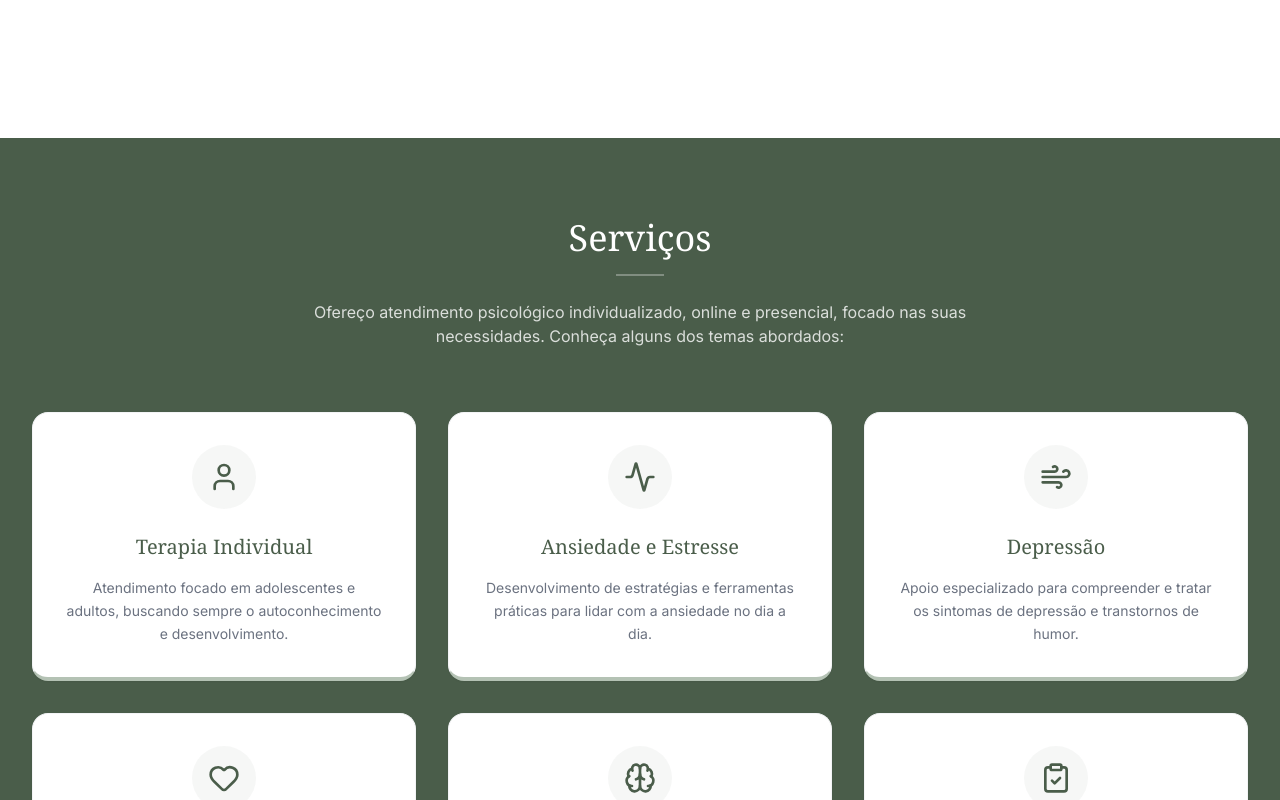
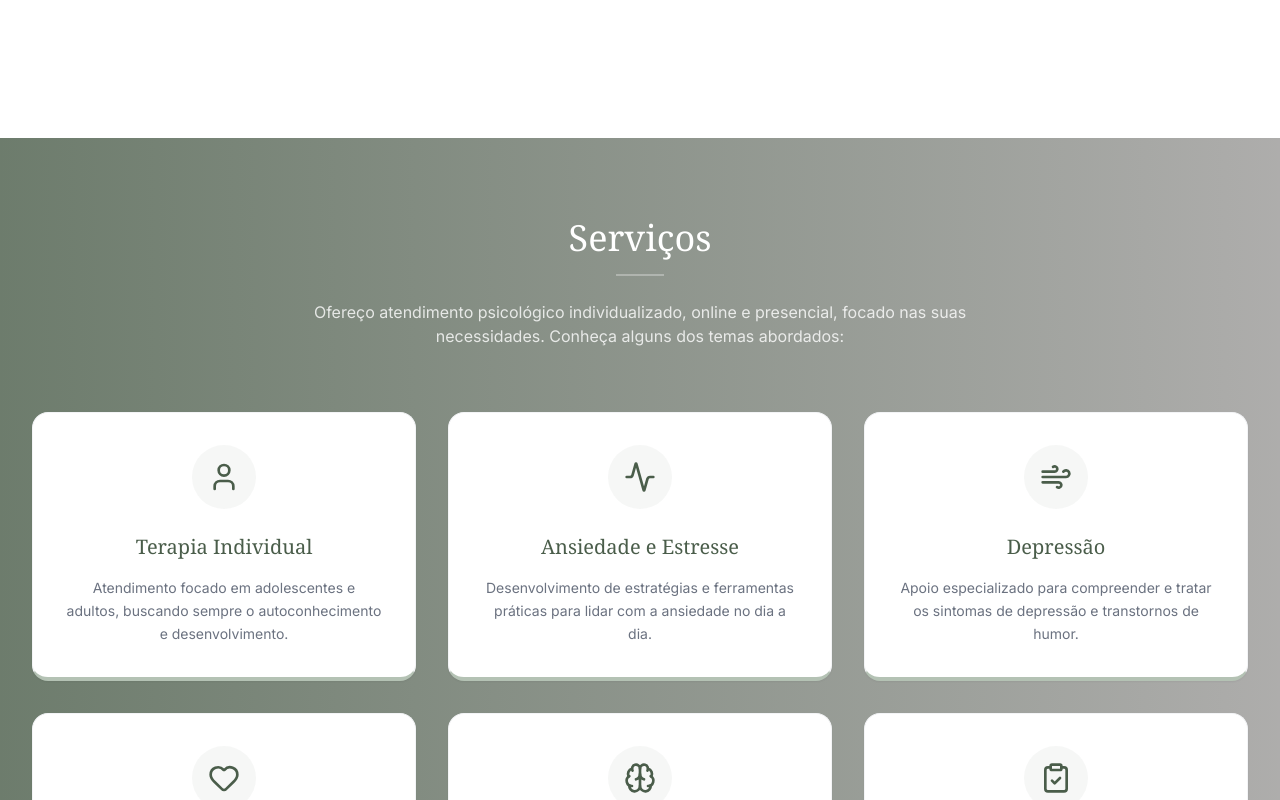
Before and after one commit to guilhermepimenta/landing_page_psicologia, a React (Vite) app: page / in a window 1280 px wide. Shown: the part 1300-2100 px from the top of the page. Built offline with nearby package versions, Linux system fonts and the light colour scheme.

Commit message:
style: unify green gradient background for Services and Testimonials

```diff
--- a/components/LandingPage.tsx
+++ b/components/LandingPage.tsx
@@ -34,8 +34,11 @@ export const LandingPage: React.FC = () => {
                     <Bio />
                 </section>
 
-                <section id="servicos" className="bg-[#4A5D4A] py-20 scroll-mt-[15px]">
-                    <Services />
+                <section id="servicos" className="relative scroll-mt-[15px] bg-[#F9F8F6]">
+                    <div className="absolute inset-0 bg-gradient-to-r from-[#4A5D4A]/80 to-black/30" />
+                    <div className="relative z-10 py-20">
+                        <Services />
+                    </div>
                 </section>
 
                 <section id="blog" className="bg-white py-20 scroll-mt-[15px]">
@@ -46,8 +49,11 @@ export const LandingPage: React.FC = () => {
                     <Contact />
                 </section>
 
-                <section id="depoimentos" className="py-24 bg-[#4A5D4A] scroll-mt-[15px]">
-                    <Testimonials />
+                <section id="depoimentos" className="relative scroll-mt-[15px] bg-[#F9F8F6]">
+                    <div className="absolute inset-0 bg-gradient-to-r from-[#4A5D4A]/80 to-black/30" />
+                    <div className="relative z-10 py-24">
+                        <Testimonials />
+                    </div>
                 </section>
             </main>
 
```
Also changed, not shown: 1 other file (tests, documents, lock files or other folders).
